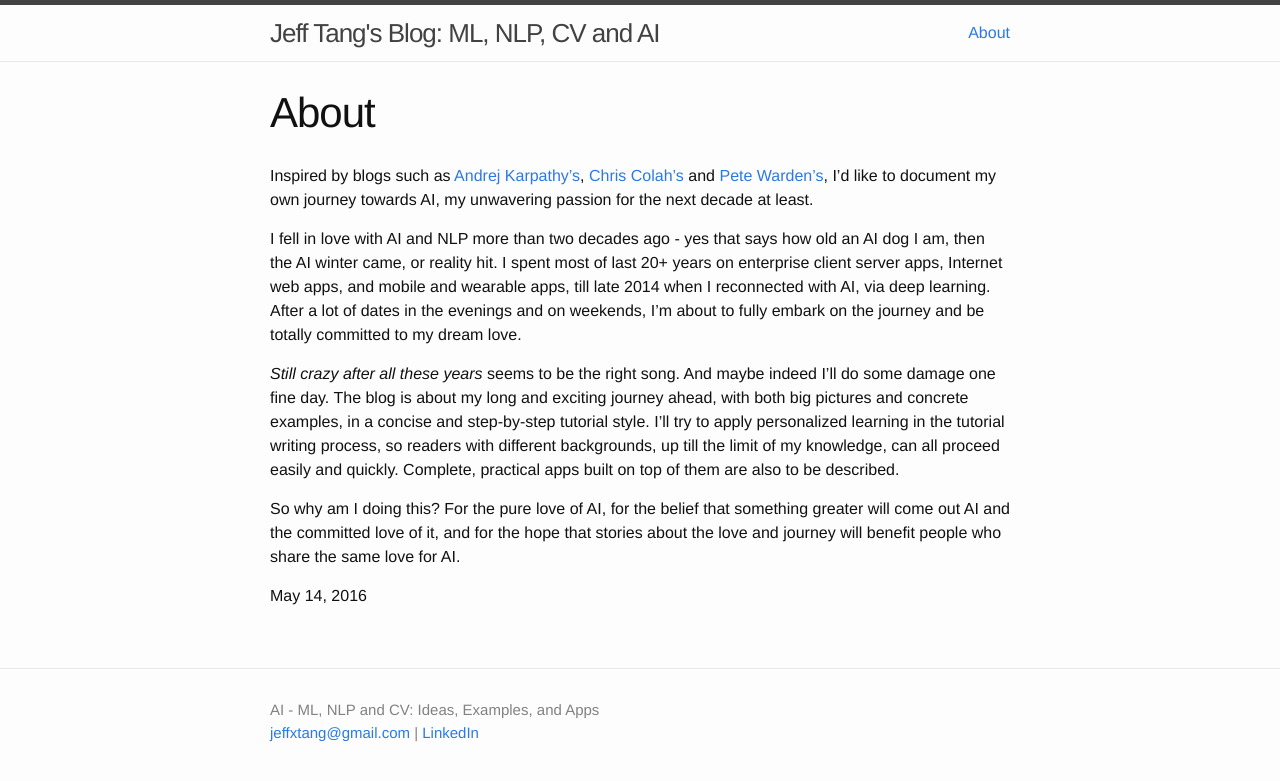
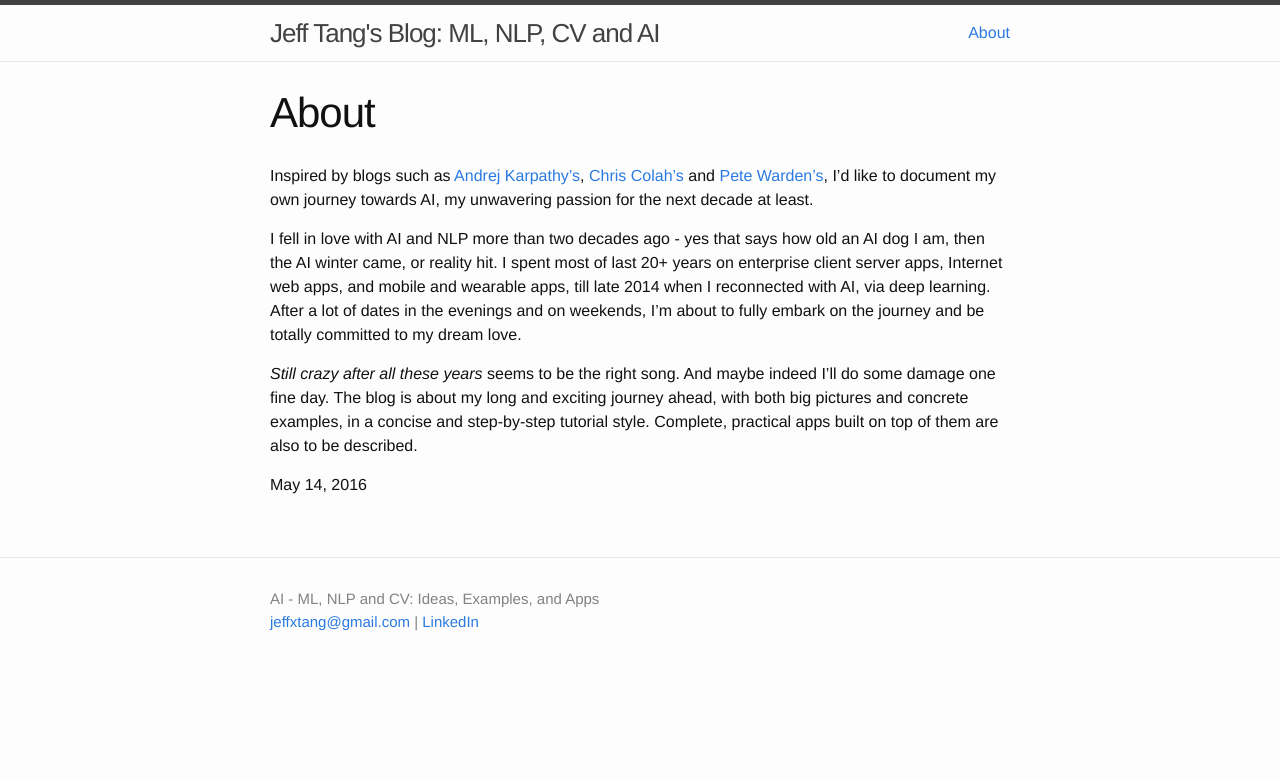
Before and after one commit to jeffxtang/jeffxtang.github.io, a Jekyll site: the page built from about.md, in a window 1280 px wide. Shown: the top 781 px of the page. Built offline with Jekyll 4.4.1, drawn with Linux system fonts in a browser that asks for light colours.

Commit message:
updated about

```diff
--- a/about.md
+++ b/about.md
@@ -8,8 +8,6 @@ Inspired by blogs such as [Andrej Karpathy's](http://karpathy.github.io/), [Chri
 
 I fell in love with AI and NLP more than two decades ago - yes that says how old an AI dog I am, then the AI winter came, or reality hit. I spent most of last 20+ years on enterprise client server apps, Internet web apps, and mobile and wearable apps, till late 2014 when I reconnected with AI, via deep learning. After a lot of dates in the evenings and on weekends, I'm about to fully embark on the journey and be totally committed to my dream love.
 
-*Still crazy after all these years* seems to be the right song. And maybe indeed I'll do some damage one fine day. The blog is about my long and exciting journey ahead, with both big pictures and concrete examples, in a concise and step-by-step tutorial style. I'll try to apply personalized learning in the tutorial writing process, so readers with different backgrounds, up till the limit of my knowledge, can all proceed easily and quickly. Complete, practical apps built on top of them are also to be described.
-
-So why am I doing this? For the pure love of AI, for the belief that something greater will come out AI and the committed love of it, and for the hope that stories about the love and journey will benefit people who share the same love for AI.
+*Still crazy after all these years* seems to be the right song. And maybe indeed I'll do some damage one fine day. The blog is about my long and exciting journey ahead, with both big pictures and concrete examples, in a concise and step-by-step tutorial style. Complete, practical apps built on top of them are also to be described.
 
 May 14, 2016
```
